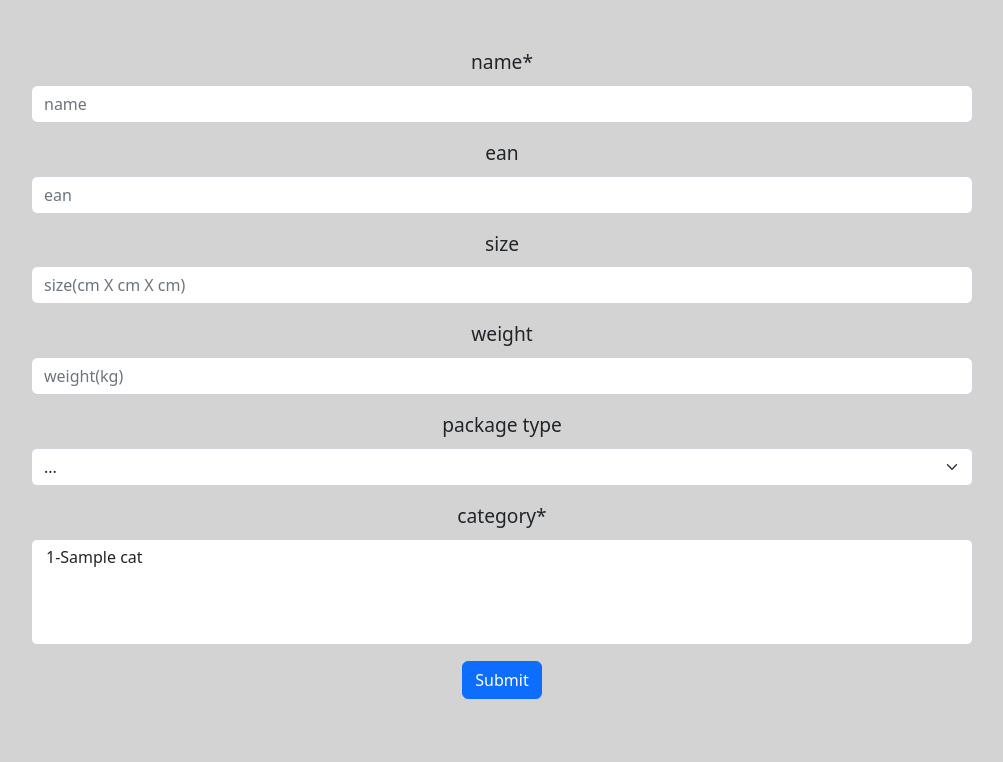
After one commit to ptrosek/miniWMS, a Flask app: template templates/gtc.html in a window 1280 px wide. The commit adds this page. Shown: the top 762 px of the page, without its empty margins (138-1141 px from the left). Run offline with Flask 3, Linux system fonts and the light colour scheme; the template is opened without the code that fills it: most values are stand-ins (such as "Sample title", 1, 10 or a date in 2020); parts of the project's set-up code (start-up, migrations or seed data) failed here and were passed over.

Commit message:
working on implementing creation options

```diff
--- a/app.py
+++ b/app.py
@@ -1,4 +1,3 @@
-from crypt import methods
 import flask
 import os
 from flask_session import Session
@@ -25,7 +24,6 @@ engine = sa.create_engine(txt, echo=True, future=True)
 meta = sa.MetaData()
 Base = automap_base()
 Base.prepare(engine)
-dbs = sa.orm.Session(engine)
 # Show the metadata
 # for t in Base.metadata.sorted_tables:
 #           conn = engine.connect()
@@ -52,7 +50,6 @@ type__category = Base.classes.type__category
 record = Base.classes.record
 record_ops = Base.classes.record_ops
 
-conn = engine.connect()
 # test query
 # conn = engine.connect()
 # t = dbs.query(good_type).all()
@@ -63,6 +60,8 @@ conn = engine.connect()
 
 # create admin user
 def create_admin():
+    dbs = sa.orm.Session(engine)
+    dbs.begin()
     admin = user(
         id = 1,
         name = "admin",
@@ -73,6 +72,7 @@ def create_admin():
     return
 # create_admin()
 
+# clearing logged in people
 @app.route("/")
 @login_required
 def index_worker():
@@ -93,8 +93,8 @@ def login():
         elif not flask.request.form.get("pass"):
             flask.flash("password not entered")
             return flask.redirect("/login")
-
         # Query database for username
+        dbs = sa.orm.Session(engine)
         rows = dbs.query(user).filter_by(name=flask.request.form.get("uid")).first()
         # print(rows.name)
         # print(rows.hash)
@@ -107,7 +107,7 @@ def login():
 
         # # Remember which user has logged in
         flask.session["user_id"] = rows.id
-
+        dbs.commit()
         # Redirect user to home page
         return flask.redirect("/")
 
@@ -119,9 +119,79 @@ def logout():
     flask.session["user_id"] = None
     return flask.redirect("/login")
 @app.route("/category", methods=["GET","POST"])
-def category():
+def cat():
     if flask.request.method == "POST":
+        if (not flask.request.form.get("name")) or (len(flask.request.form.get("name")) > 255):
+            flask.flash("wrong name")
+            return flask.redirect("/category")
+        elif len(flask.request.form.get("desc")) > 1000:
+            flask.flash("max amount of characters in description is 1000")
+            return flask.redirect("/category")
+        try:
+            dbs = sa.orm.Session(engine)
+            q = category(
+                name = flask.request.form.get("name"),
+                description = flask.request.form.get("desc")
+                )
+            dbs.add(q)
+            dbs.commit()
+        except:
+             flask.flash("error creating category")
+             return flask.render_template("index.html")
         flask.flash("category created")
         return flask.render_template("index.html")
     else:
         return flask.render_template("category.html")
+@app.route("/gtc", methods=["GET","POST"])
+def gtc():
+    if flask.request.method == "POST":
+        if not flask.request.form.get("name"):
+            flask.flash("name input blank")
+            return flask.redirect("/")
+        try:
+            dbs = sa.orm.Session(engine)
+            if flask.request.form.get("ean"):
+                ean = flask.request.form.get("ean")
+            else:
+                ean = "NULL"
+            if flask.request.form.get("size"):
+                size = flask.request.form.get("size")
+            else:
+                size = "NULL"
+            if flask.request.form.get("weight"):
+                weight = flask.request.form.get("weight")
+            else:
+                weight = "NULL"
+            if flask.request.form.get("pt"):
+                pt = flask.request.form.get("pt")
+            else:
+                pt = "NULL"
+            flask.request.form.getlist("cc")
+            q = good_type(
+                 name = flask.request.form.get("name"),
+                 ean = ean,
+                 size = size,
+                 weight = weight,
+                 package_type_gt = pt
+                 )
+            dbs.add(q)
+            dbs.commit()
+        except:
+            flask.flash("name input blank")
+            return flask.redirect("/")
+        flask.flash("good type created")
+        return flask.redirect("/")
+    else:
+        dbs = sa.orm.Session(engine)
+        types = dbs.scalars(sa.select(package_type))
+        listt = []
+        for type in types:
+            listt.append({'name': type.name, 'id': type.id})
+            # print(type.name)
+        listc = []
+        cats = dbs.scalars(sa.select(category))
+        for catly in cats:
+            listc.append({'name': catly.name, 'id': catly.id})
+        dbs.commit()
+        # print(list)
+        return flask.render_template("gtc.html", types=listt, cats=listc)
--- a/static/style.css
+++ b/static/style.css
@@ -1,3 +1,7 @@
 body {
+    width: 100%;
     background-color: lightgray;
 }
+label{
+    font-size: larger;
+}
--- /dev/null
+++ b/templates/gtc.html
@@ -0,0 +1,81 @@
+{% extends "layout.html" %} {% block title %}create good type{% endblock %} {%
+block main %}
+<div class="mb-3 mx-auto w-75">
+  <form action="/gtc" method="post" class="mb-3">
+    <div class="mb-3">
+      <label for="name" class="form-label">name*</label>
+      <input
+        type="text"
+        class="form-control mx-auto w-100"
+        name="name"
+        id="name"
+        aria-describedby="helpId"
+        placeholder="name"
+        maxlength="255"
+        required
+      />
+    </div>
+    <div class="mb-3 mx-auto w-auto">
+      <div class="mb-3">
+        <label for="ean" class="form-label">ean</label>
+        <input
+          type="number"
+          class="form-control"
+          name="ean"
+          id="ean"
+          aria-describedby="helpId"
+          placeholder="ean"
+        />
+      </div>
+    </div>
+    <div class="mb-3 mx-auto w-auto">
+        <div class="mb-3">
+          <label for="size" class="form-label">size</label>
+          <input
+            type="text"
+            class="form-control"
+            name="size"
+            id="size"
+            aria-describedby="helpId"
+            placeholder="size(cm X cm X cm)"
+          />
+        </div>
+      </div>
+      <div class="mb-3 mx-auto w-auto">
+        <div class="mb-3">
+          <label for="weight" class="form-label">weight</label>
+          <input
+            type="text"
+            class="form-control"
+            name="weight"
+            id="weight"
+            aria-describedby="helpId"
+            placeholder="weight(kg)"
+          />
+        </div>
+      </div>
+      <div class="mb-3 mx-auto w-auto">
+        <div class="mb-3">
+          <label for="pt" class="form-label">package type</label>
+          <select class="form-select" name="pt" id="pt">
+            <option value="None">...</option>
+            {% for type in types %}
+            <option value="{{ type['id'] }}">{{ type["id"] }}-{{ type["name"] }}</option>
+            {% endfor %}
+          </select>
+        </div>
+      </div>
+      <div class="mb-3 mx-auto w-auto">
+        <div class="mb-3">
+          <label for="cc" class="form-label">category*</label>
+          <select class="form-select" name="cc" id="cc" multiple required>
+            {% for cat in cats %}
+            <option value="{{ cat['id'] }}">{{ cat["id"] }}-{{ cat["name"] }}</option>
+            {% endfor %}
+          </select>
+        </div>
+      </div>
+    <button type="submit" class="btn btn-primary">Submit</button>
+  </form>
+</div>
+{% endblock %}
--- a/templates/layout.html
+++ b/templates/layout.html
@@ -45,7 +45,7 @@
             </a>
             <ul class="dropdown-menu">
               <li><a class="dropdown-item" href="/category">create category</a></li>
-              <li><a class="dropdown-item" href="#">create goods type</a></li>
+              <li><a class="dropdown-item" href="/gtc">create goods type</a></li>
               <li>
                 <a class="dropdown-item" href="#">create new outside org</a>
               </li>
@@ -63,12 +63,12 @@
     {% endif %}
     {% if get_flashed_messages() %}
             <header>
-                <div class="alert alert-primary mb-0 text-center" role="alert">
+                <div class="alert alert-warning mb-0 text-center" role="alert">
                     {{ get_flashed_messages() | join(" ") }}
                 </div>
             </header>
     {% endif %}
-    <main class="justify-content-center">
+    <main class="container-fluid py-5 text-center">
     {% block main %}{% endblock %}
     </main>
   </body>
--- a/templates/login.html
+++ b/templates/login.html
@@ -20,6 +20,7 @@
                   id="typeEmailX"
                   class="form-control form-control-lg"
                   placeholder="username"
+                  required
                 />
               </div>
               <div class="form-outline form-white mb-4">
@@ -29,6 +30,7 @@
                   name="pass"
                   class="form-control form-control-lg"
                   placeholder="password"
+                  required
                 />
               </div>
               <button class="btn btn-outline-light btn-lg px-5" type="submit">
```
Also changed, not shown: requirements.txt (+2 -22 lines), templates/category.html (+8 -7 lines).
